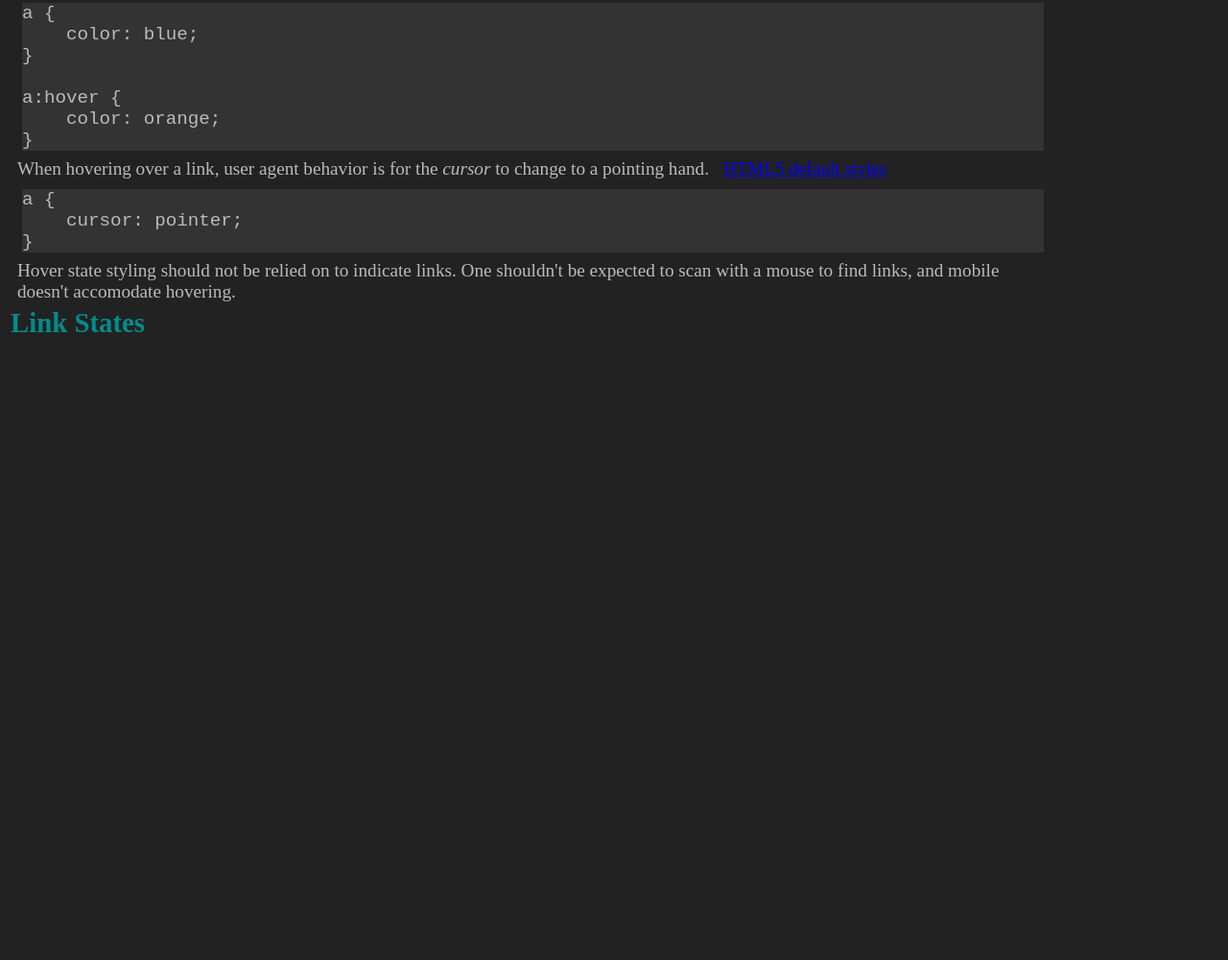
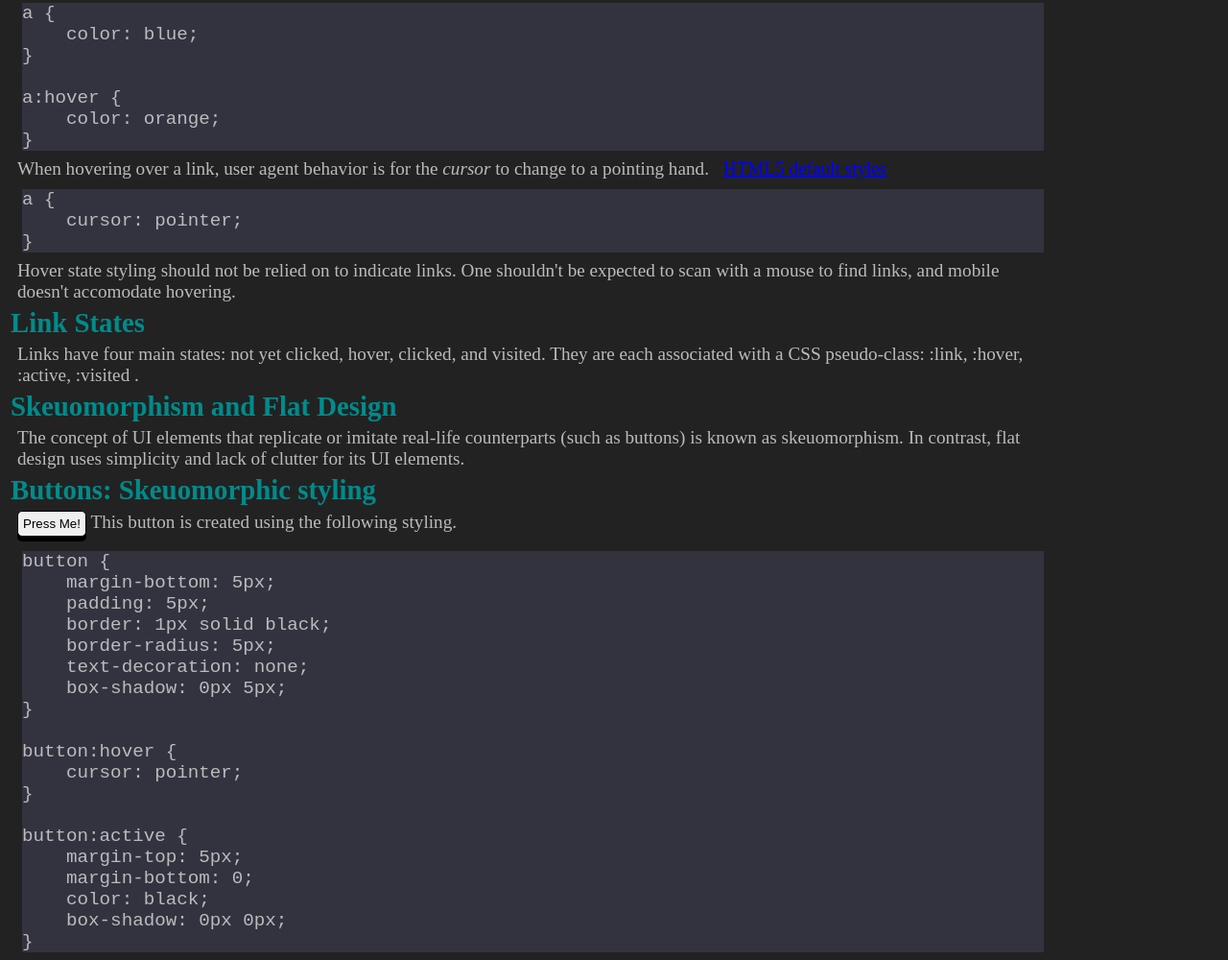
Before and after one commit to Eulergroupie/Codecademy_HTML, a plain HTML site: page LearnLinksAndButtons(CSS)/LinksAndButtons.html in a window 1280 px wide. Shown: the part 733-1733 px from the top of the page at 96% size. Before the commit the page ends 1094 px from the top, so only its background shows below. Drawn offline with Linux system fonts and the light colour scheme.

Commit message:
Added Skeuomorphism

```diff
--- a/LearnLinksAndButtons(CSS)/LinksAndButtons.css
+++ b/LearnLinksAndButtons(CSS)/LinksAndButtons.css
@@ -22,6 +22,26 @@ body {
     max-width: 1080px;
 }
 
+button {
+    margin-bottom: 5px;
+    padding: 5px;
+    border: 1px solid black;
+    border-radius: 5px;
+    text-decoration: none;
+    box-shadow: 0px 5px;
+}
+
+button:hover {
+    cursor: pointer;
+}
+
+button:active {
+    margin-top: 5px;
+    margin-bottom: 0px;
+    color: black;
+    box-shadow: 0px 0px;
+}
+
 h1 {
     color: darkgoldenrod;
     margin: 5px 3px 5px 3px;
@@ -37,7 +57,7 @@ p {
 }
 
 pre {
-    background-color: #333;
+    background-color: #333340;
     margin: 10px 0px 8px 15px;
     cursor: text;
 }
--- a/LearnLinksAndButtons(CSS)/LinksAndButtons.html
+++ b/LearnLinksAndButtons(CSS)/LinksAndButtons.html
@@ -71,6 +71,35 @@ a {
             expected to scan with a mouse to find links, and mobile doesn't accomodate hovering.
             </p>
         <h2>Link States</h2>
-            <p></p>
+            <p>Links have four main states: not yet clicked, hover, clicked, and visited. They are each
+            associated with a CSS pseudo-class: :link, :hover, :active, :visited .
+            </p>
+        <h2>Skeuomorphism and Flat Design</h2>
+            <p>The concept of UI elements that replicate or imitate real-life counterparts (such
+            as buttons) is known as skeuomorphism. In contrast, flat design uses simplicity and lack
+            of clutter for its UI elements.
+            </p>
+        <h2>Buttons: Skeuomorphic styling</h2>
+            <p><button>Press Me!</button> This button is created using the following styling.</p>
+<pre>
+button {
+    margin-bottom: 5px;
+    padding: 5px;
+    border: 1px solid black;
+    border-radius: 5px;
+    text-decoration: none;
+    box-shadow: 0px 5px;
+}
+
+button:hover {
+    cursor: pointer;
+}
+
+button:active {
+    margin-top: 5px;
+    margin-bottom: 0;
+    color: black;
+    box-shadow: 0px 0px;
+}</pre>
 </body>
 </html>
```
